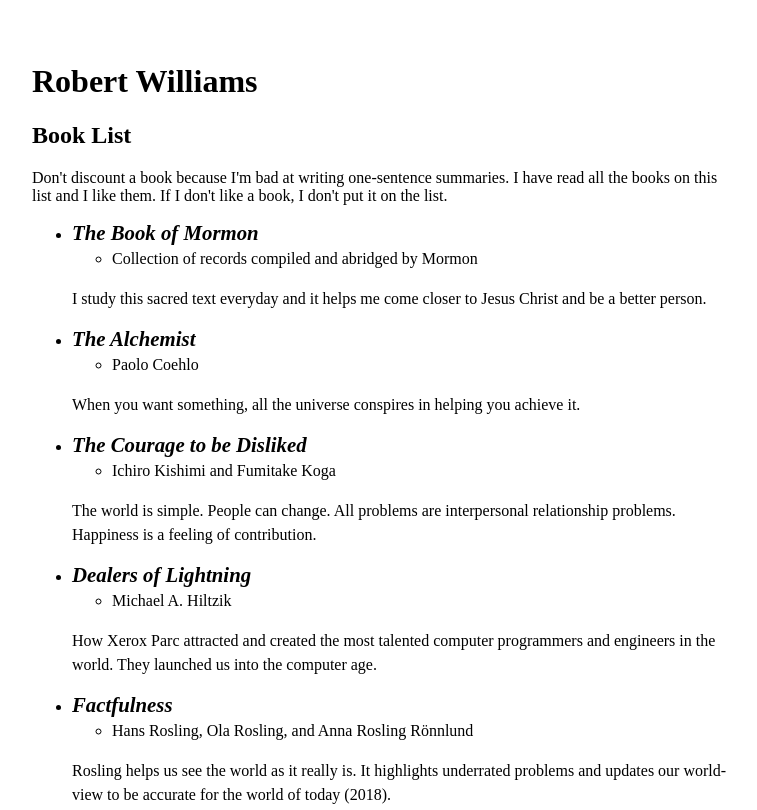
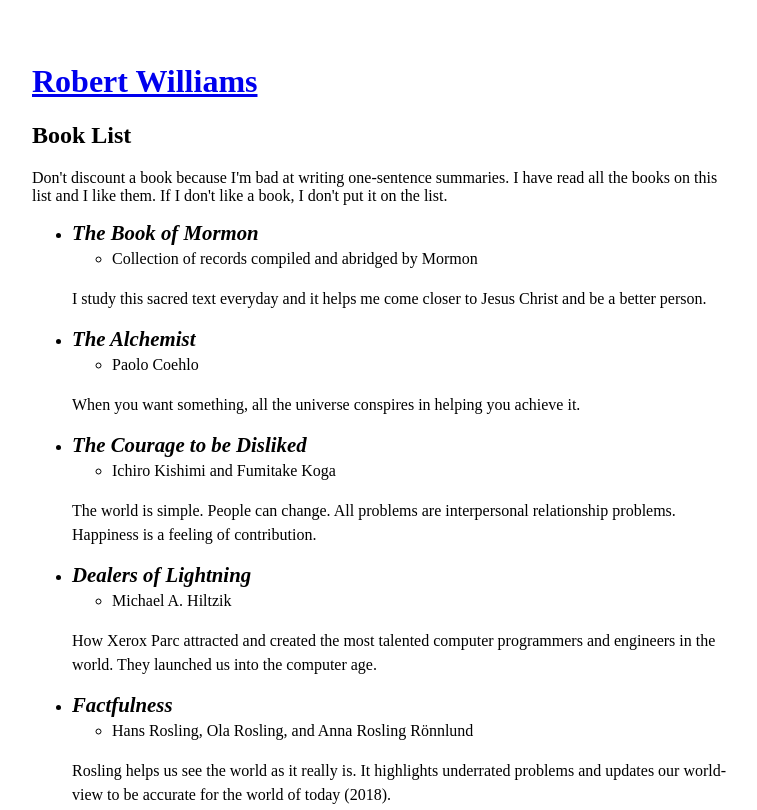
Before and after one commit to increscent/increscent, a website: page www/books.html in a window 1280 px wide. Shown: the top 810 px of the page, without its empty margins (258-1015 px from the left). Drawn offline with Linux system fonts and the light colour scheme.

Commit message:
Updated home page link

```diff
--- a/www/books.html
+++ b/www/books.html
@@ -15,7 +15,7 @@
 
 <body>
     <div style="max-width: 700px; position: relative; margin: auto; margin-top: 5%;">
-        <h1>Robert Williams</h1>
+        <h1><a href="/">Robert Williams</a></h1>
 
         <h2>Book List</h2>
 
```
